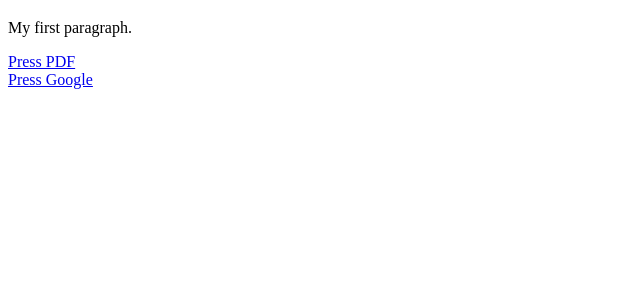
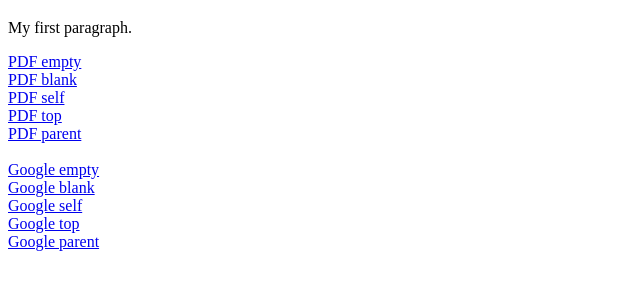
Before and after one commit to eliseiml/json, a plain HTML site: page index.html in a window 1280 px wide. Shown: the part 61-350 px from the top of the page, without its empty margins (0-640 px from the left). Drawn offline with Linux system fonts and the light colour scheme.

Commit message:
Update index.html
added all targets

```diff
--- a/index.html
+++ b/index.html
@@ -4,8 +4,27 @@
 
 <h1>My First Heading</h1>
 <p>My first paragraph.</p>
-<a href="http://jr.chemwatch.net/CWWS/DocumentService.svc/GetDocumentContentByExternalUrl?mi=3243482&gid=CLRSLB&vi=45406&cn=101&ln=340700&fn=pd74279915.pdf&cwn=1108&fi=3608179&msdsid=75907&ui=0&di=0&ts=637832043519143643&v=&hc=DA7A1D975A6291E76452661C2C55EED2BF5A9194694F4D93C607A4E7A2181592&ipc=FZE3jg6eYrwuQyGDwq7XBQ%3d%3d" target="_blank">Press PDF</a>
+
+<a href="http://jr.chemwatch.net/CWWS/DocumentService.svc/GetDocumentContentByExternalUrl?mi=3243482&gid=CLRSLB&vi=45406&cn=101&ln=340700&fn=pd74279915.pdf&cwn=1108&fi=3608179&msdsid=75907&ui=0&di=0&ts=637832043519143643&v=&hc=DA7A1D975A6291E76452661C2C55EED2BF5A9194694F4D93C607A4E7A2181592&ipc=FZE3jg6eYrwuQyGDwq7XBQ%3d%3d">PDF empty</a>
 <br>
-<a href="http://google.com">Press Google</a>
+<a href="http://jr.chemwatch.net/CWWS/DocumentService.svc/GetDocumentContentByExternalUrl?mi=3243482&gid=CLRSLB&vi=45406&cn=101&ln=340700&fn=pd74279915.pdf&cwn=1108&fi=3608179&msdsid=75907&ui=0&di=0&ts=637832043519143643&v=&hc=DA7A1D975A6291E76452661C2C55EED2BF5A9194694F4D93C607A4E7A2181592&ipc=FZE3jg6eYrwuQyGDwq7XBQ%3d%3d" target="_blank">PDF blank</a>
+<br>
+<a href="http://jr.chemwatch.net/CWWS/DocumentService.svc/GetDocumentContentByExternalUrl?mi=3243482&gid=CLRSLB&vi=45406&cn=101&ln=340700&fn=pd74279915.pdf&cwn=1108&fi=3608179&msdsid=75907&ui=0&di=0&ts=637832043519143643&v=&hc=DA7A1D975A6291E76452661C2C55EED2BF5A9194694F4D93C607A4E7A2181592&ipc=FZE3jg6eYrwuQyGDwq7XBQ%3d%3d" target="_self">PDF self</a>
+<br>
+<a href="http://jr.chemwatch.net/CWWS/DocumentService.svc/GetDocumentContentByExternalUrl?mi=3243482&gid=CLRSLB&vi=45406&cn=101&ln=340700&fn=pd74279915.pdf&cwn=1108&fi=3608179&msdsid=75907&ui=0&di=0&ts=637832043519143643&v=&hc=DA7A1D975A6291E76452661C2C55EED2BF5A9194694F4D93C607A4E7A2181592&ipc=FZE3jg6eYrwuQyGDwq7XBQ%3d%3d" target="_top">PDF top</a>
+<br>
+<a href="http://jr.chemwatch.net/CWWS/DocumentService.svc/GetDocumentContentByExternalUrl?mi=3243482&gid=CLRSLB&vi=45406&cn=101&ln=340700&fn=pd74279915.pdf&cwn=1108&fi=3608179&msdsid=75907&ui=0&di=0&ts=637832043519143643&v=&hc=DA7A1D975A6291E76452661C2C55EED2BF5A9194694F4D93C607A4E7A2181592&ipc=FZE3jg6eYrwuQyGDwq7XBQ%3d%3d" target="_parent">PDF parent</a>
+<br>
+<br>
+<a href="http://google.com">Google empty</a>
+<br>
+<a href="http://google.com" target="_blank">Google blank</a>
+<br>
+<a href="http://google.com" target="_self">Google self</a>
+<br>
+<a href="http://google.com" target="_top">Google top</a>
+<br>
+<a href="http://google.com" target="_parent">Google parent</a>
+<br>
 </body>
 </html>
```
